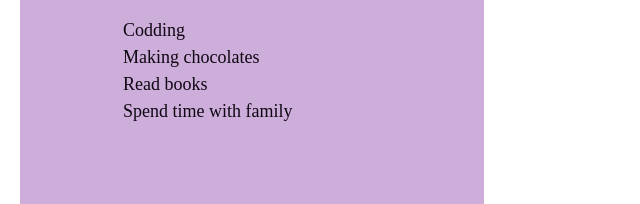
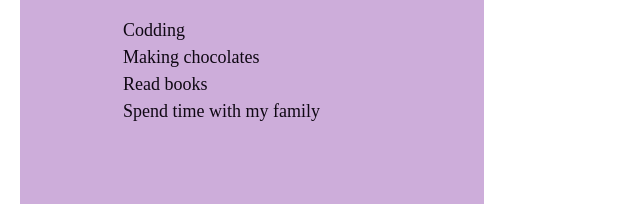
Before and after one commit to yulyana1994/rsschool-cv, a plain HTML site: page index.html in a window 1280 px wide. Shown: the part 1028-1232 px from the top of the page, 0-640 px from the left. Drawn offline with Linux system fonts and the light colour scheme.

Commit message:
feat:add

```diff
--- a/index.html
+++ b/index.html
@@ -39,7 +39,7 @@
                     <li class="text-left">Codding</li>
                     <li class="text-left">Making chocolates</li>
                     <li class="text-left">Read books</li>
-                    <li class="text-left">Spend time with family</li>
+                    <li class="text-left">Spend time with my family</li>
                 </ul>
             </div>
         </section>
```
